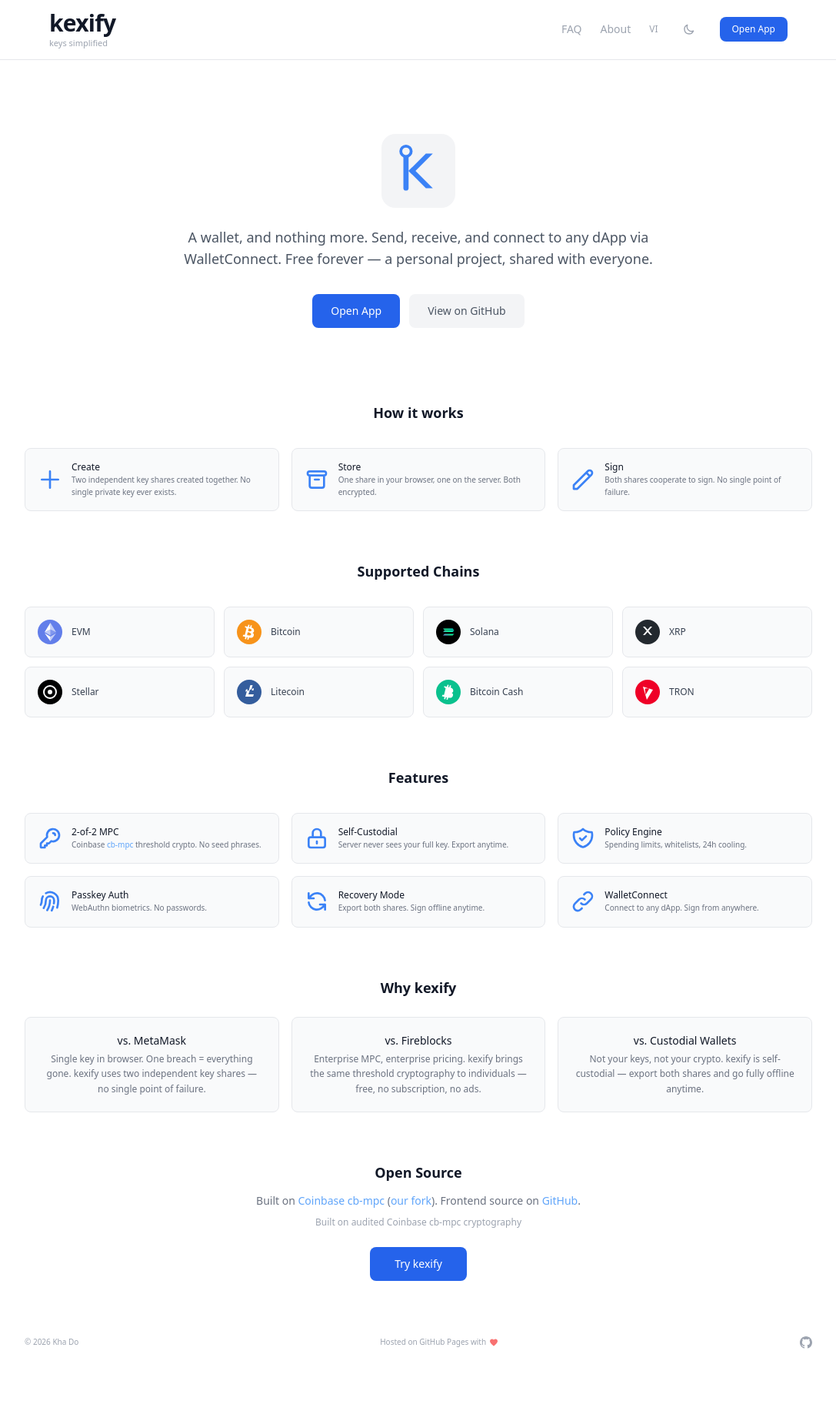
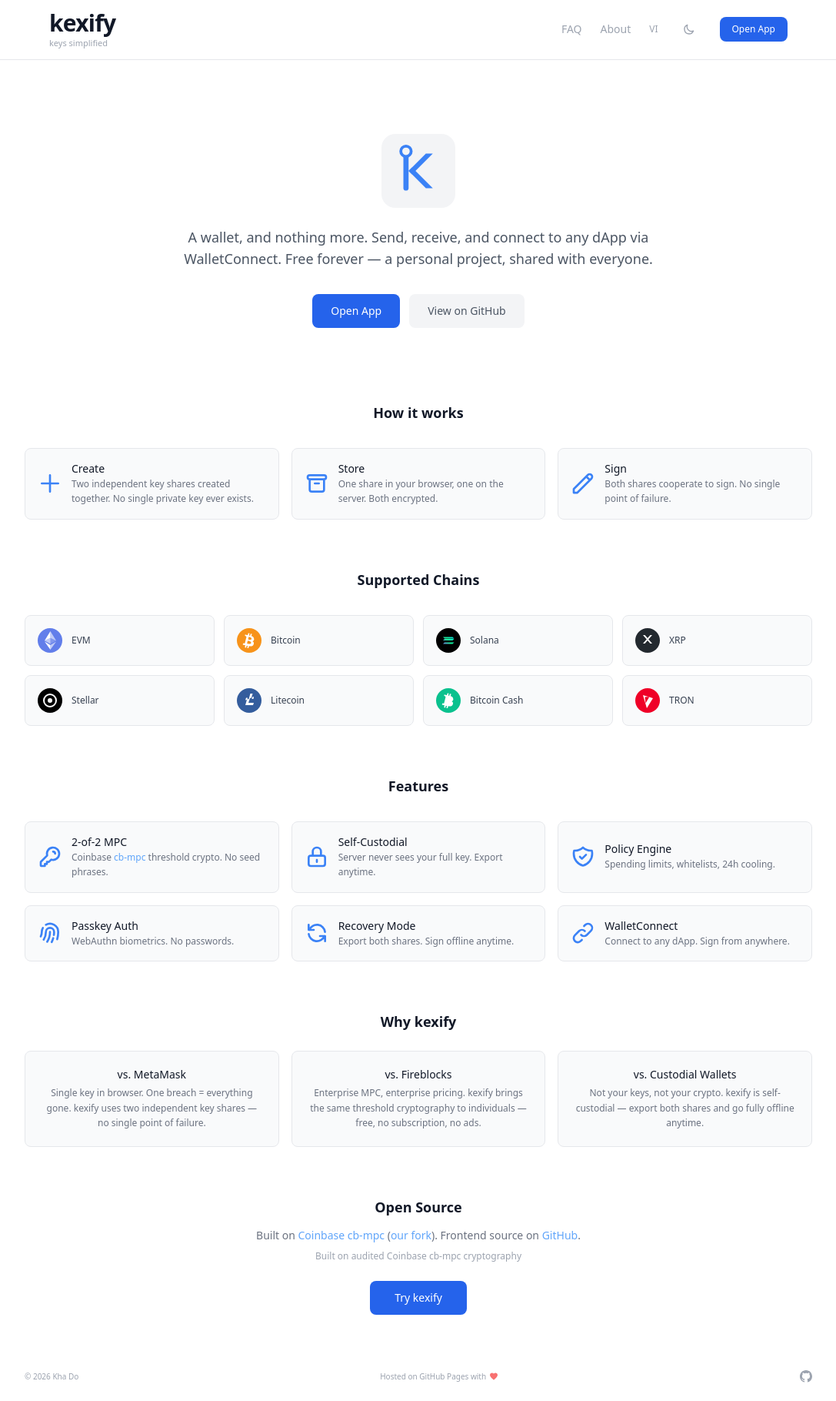
Before and after one commit to nguyenkha/kexify-home, a Jekyll site: the page built from index.html, in a window 1280 px wide. Shown: the whole page at 77% size, without its empty margins (96-1183 px from the left). Built offline with Jekyll 4.4.1, drawn with Linux system fonts in a browser that asks for light colours; nearby versions of some CDN libraries; before the commit the page ends 1776 px from its top, so only the background shows below that.

Commit message:
fix: increase card font sizes for better readability

```diff
--- a/index.html
+++ b/index.html
@@ -38,22 +38,22 @@
       <div class="bg-surface-secondary border border-border-primary rounded-lg p-4 flex items-center gap-3">
         <svg class="w-8 h-8 flex-shrink-0 text-blue-500" fill="none" stroke="currentColor" viewBox="0 0 24 24"><path stroke-linecap="round" stroke-linejoin="round" stroke-width="2" d="M12 4v16m8-8H4"/></svg>
         <div>
-          <h3 class="text-xs font-medium dark:text-white text-gray-900">Create</h3>
-          <p class="text-[10px] dark:text-gray-400 text-gray-500 leading-relaxed">Two independent key shares created together. No single private key ever exists.</p>
+          <h3 class="text-sm font-medium dark:text-white text-gray-900">Create</h3>
+          <p class="text-xs dark:text-gray-400 text-gray-500 leading-relaxed">Two independent key shares created together. No single private key ever exists.</p>
         </div>
       </div>
       <div class="bg-surface-secondary border border-border-primary rounded-lg p-4 flex items-center gap-3">
         <svg class="w-8 h-8 flex-shrink-0 text-blue-500" fill="none" stroke="currentColor" viewBox="0 0 24 24"><path stroke-linecap="round" stroke-linejoin="round" stroke-width="2" d="M5 8h14M5 8a2 2 0 110-4h14a2 2 0 110 4M5 8v10a2 2 0 002 2h10a2 2 0 002-2V8m-9 4h4"/></svg>
         <div>
-          <h3 class="text-xs font-medium dark:text-white text-gray-900">Store</h3>
-          <p class="text-[10px] dark:text-gray-400 text-gray-500 leading-relaxed">One share in your browser, one on the server. Both encrypted.</p>
+          <h3 class="text-sm font-medium dark:text-white text-gray-900">Store</h3>
+          <p class="text-xs dark:text-gray-400 text-gray-500 leading-relaxed">One share in your browser, one on the server. Both encrypted.</p>
         </div>
       </div>
       <div class="bg-surface-secondary border border-border-primary rounded-lg p-4 flex items-center gap-3">
         <svg class="w-8 h-8 flex-shrink-0 text-blue-500" fill="none" stroke="currentColor" viewBox="0 0 24 24"><path stroke-linecap="round" stroke-linejoin="round" stroke-width="2" d="M15.232 5.232l3.536 3.536m-2.036-5.036a2.5 2.5 0 113.536 3.536L6.5 21.036H3v-3.572L16.732 3.732z"/></svg>
         <div>
-          <h3 class="text-xs font-medium dark:text-white text-gray-900">Sign</h3>
-          <p class="text-[10px] dark:text-gray-400 text-gray-500 leading-relaxed">Both shares cooperate to sign. No single point of failure.</p>
+          <h3 class="text-sm font-medium dark:text-white text-gray-900">Sign</h3>
+          <p class="text-xs dark:text-gray-400 text-gray-500 leading-relaxed">Both shares cooperate to sign. No single point of failure.</p>
         </div>
       </div>
     </div>
@@ -117,43 +117,43 @@
       <div class="bg-surface-secondary border border-border-primary rounded-lg p-4 flex items-center gap-3">
         <svg class="w-8 h-8 flex-shrink-0 text-blue-500" fill="none" stroke="currentColor" viewBox="0 0 24 24"><path stroke-linecap="round" stroke-linejoin="round" stroke-width="2" d="M15 7a2 2 0 012 2m4 0a6 6 0 01-7.743 5.743L11 17H9v2H7v2H4a1 1 0 01-1-1v-2.586a1 1 0 01.293-.707l5.964-5.964A6 6 0 1121 9z"/></svg>
         <div>
-          <h3 class="text-xs font-medium dark:text-white text-gray-900">2-of-2 MPC</h3>
-          <p class="text-[10px] dark:text-gray-400 text-gray-500 leading-relaxed">Coinbase <a href="https://github.com/coinbase/cb-mpc" class="text-blue-400 hover:text-blue-300">cb-mpc</a> threshold crypto. No seed phrases.</p>
+          <h3 class="text-sm font-medium dark:text-white text-gray-900">2-of-2 MPC</h3>
+          <p class="text-xs dark:text-gray-400 text-gray-500 leading-relaxed">Coinbase <a href="https://github.com/coinbase/cb-mpc" class="text-blue-400 hover:text-blue-300">cb-mpc</a> threshold crypto. No seed phrases.</p>
         </div>
       </div>
       <div class="bg-surface-secondary border border-border-primary rounded-lg p-4 flex items-center gap-3">
         <svg class="w-8 h-8 flex-shrink-0 text-blue-500" fill="none" stroke="currentColor" viewBox="0 0 24 24"><path stroke-linecap="round" stroke-linejoin="round" stroke-width="2" d="M12 15v2m-6 4h12a2 2 0 002-2v-6a2 2 0 00-2-2H6a2 2 0 00-2 2v6a2 2 0 002 2zm10-10V7a4 4 0 00-8 0v4h8z"/></svg>
         <div>
-          <h3 class="text-xs font-medium dark:text-white text-gray-900">Self-Custodial</h3>
-          <p class="text-[10px] dark:text-gray-400 text-gray-500 leading-relaxed">Server never sees your full key. Export anytime.</p>
+          <h3 class="text-sm font-medium dark:text-white text-gray-900">Self-Custodial</h3>
+          <p class="text-xs dark:text-gray-400 text-gray-500 leading-relaxed">Server never sees your full key. Export anytime.</p>
         </div>
       </div>
       <div class="bg-surface-secondary border border-border-primary rounded-lg p-4 flex items-center gap-3">
         <svg class="w-8 h-8 flex-shrink-0 text-blue-500" fill="none" stroke="currentColor" viewBox="0 0 24 24"><path stroke-linecap="round" stroke-linejoin="round" stroke-width="2" d="M9 12l2 2 4-4m5.618-4.016A11.955 11.955 0 0112 2.944a11.955 11.955 0 01-8.618 3.04A12.02 12.02 0 003 9c0 5.591 3.824 10.29 9 11.622 5.176-1.332 9-6.03 9-11.622 0-1.042-.133-2.052-.382-3.016z"/></svg>
         <div>
-          <h3 class="text-xs font-medium dark:text-white text-gray-900">Policy Engine</h3>
-          <p class="text-[10px] dark:text-gray-400 text-gray-500 leading-relaxed">Spending limits, whitelists, 24h cooling.</p>
+          <h3 class="text-sm font-medium dark:text-white text-gray-900">Policy Engine</h3>
+          <p class="text-xs dark:text-gray-400 text-gray-500 leading-relaxed">Spending limits, whitelists, 24h cooling.</p>
         </div>
       </div>
       <div class="bg-surface-secondary border border-border-primary rounded-lg p-4 flex items-center gap-3">
         <svg class="w-8 h-8 flex-shrink-0 text-blue-500" fill="none" stroke="currentColor" viewBox="0 0 24 24"><path stroke-linecap="round" stroke-linejoin="round" stroke-width="2" d="M12 11c0 3.517-1.009 6.799-2.753 9.571m-3.44-2.04l.054-.09A13.916 13.916 0 008 11a4 4 0 118 0c0 1.017-.07 2.019-.203 3m-2.118 6.844A21.88 21.88 0 0015.171 17m3.839 1.132c.645-2.266.99-4.659.99-7.132A8 8 0 008 4.07M3 15.364c.64-1.319 1-2.8 1-4.364 0-1.457.39-2.823 1.07-4"/></svg>
         <div>
-          <h3 class="text-xs font-medium dark:text-white text-gray-900">Passkey Auth</h3>
-          <p class="text-[10px] dark:text-gray-400 text-gray-500 leading-relaxed">WebAuthn biometrics. No passwords.</p>
+          <h3 class="text-sm font-medium dark:text-white text-gray-900">Passkey Auth</h3>
+          <p class="text-xs dark:text-gray-400 text-gray-500 leading-relaxed">WebAuthn biometrics. No passwords.</p>
         </div>
       </div>
       <div class="bg-surface-secondary border border-border-primary rounded-lg p-4 flex items-center gap-3">
         <svg class="w-8 h-8 flex-shrink-0 text-blue-500" fill="none" stroke="currentColor" viewBox="0 0 24 24"><path stroke-linecap="round" stroke-linejoin="round" stroke-width="2" d="M4 4v5h.582m15.356 2A8.001 8.001 0 004.582 9m0 0H9m11 11v-5h-.581m0 0a8.003 8.003 0 01-15.357-2m15.357 2H15"/></svg>
         <div>
-          <h3 class="text-xs font-medium dark:text-white text-gray-900">Recovery Mode</h3>
-          <p class="text-[10px] dark:text-gray-400 text-gray-500 leading-relaxed">Export both shares. Sign offline anytime.</p>
+          <h3 class="text-sm font-medium dark:text-white text-gray-900">Recovery Mode</h3>
+          <p class="text-xs dark:text-gray-400 text-gray-500 leading-relaxed">Export both shares. Sign offline anytime.</p>
         </div>
       </div>
       <div class="bg-surface-secondary border border-border-primary rounded-lg p-4 flex items-center gap-3">
         <svg class="w-8 h-8 flex-shrink-0 text-blue-500" fill="none" stroke="currentColor" viewBox="0 0 24 24"><path stroke-linecap="round" stroke-linejoin="round" stroke-width="2" d="M13.828 10.172a4 4 0 00-5.656 0l-4 4a4 4 0 105.656 5.656l1.102-1.101m-.758-4.899a4 4 0 005.656 0l4-4a4 4 0 00-5.656-5.656l-1.1 1.1"/></svg>
         <div>
-          <h3 class="text-xs font-medium dark:text-white text-gray-900">WalletConnect</h3>
-          <p class="text-[10px] dark:text-gray-400 text-gray-500 leading-relaxed">Connect to any dApp. Sign from anywhere.</p>
+          <h3 class="text-sm font-medium dark:text-white text-gray-900">WalletConnect</h3>
+          <p class="text-xs dark:text-gray-400 text-gray-500 leading-relaxed">Connect to any dApp. Sign from anywhere.</p>
         </div>
       </div>
     </div>
```
Also changed, not shown: vi/index.html (+18 -18 lines).
